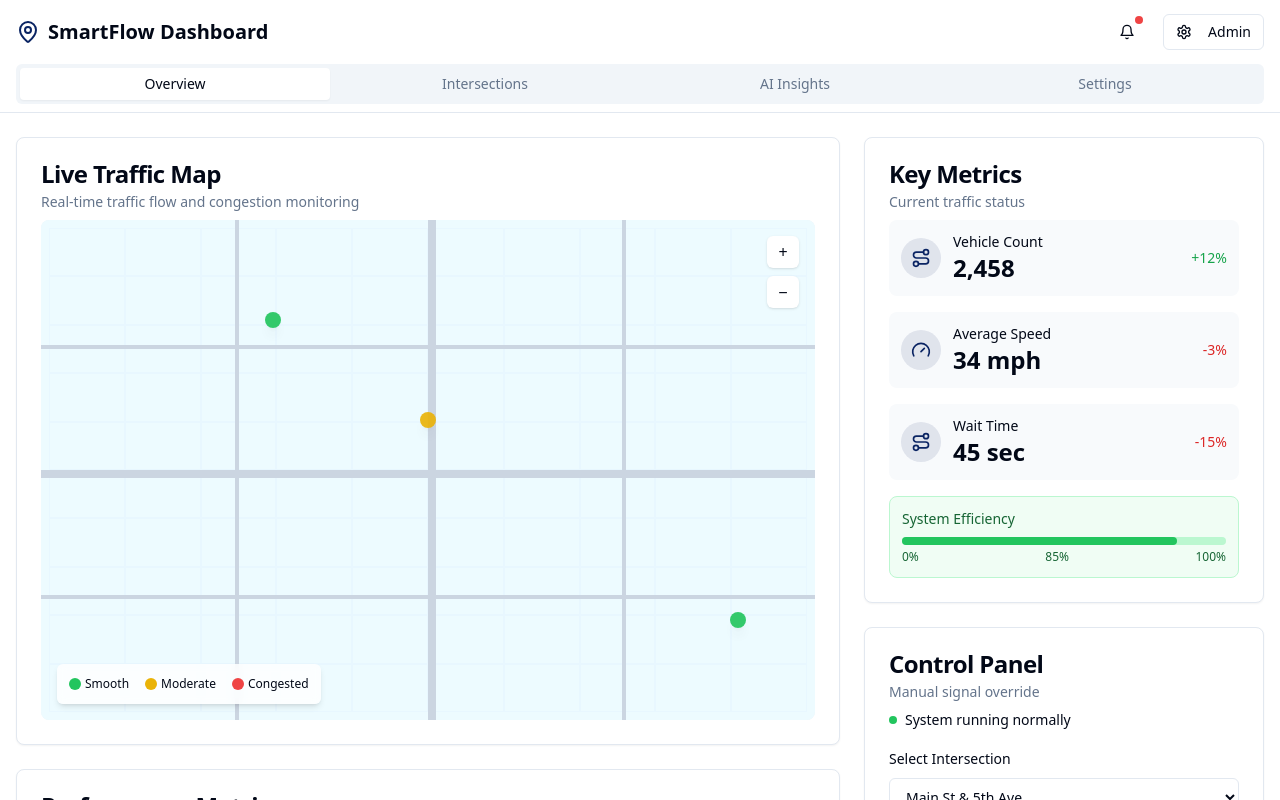
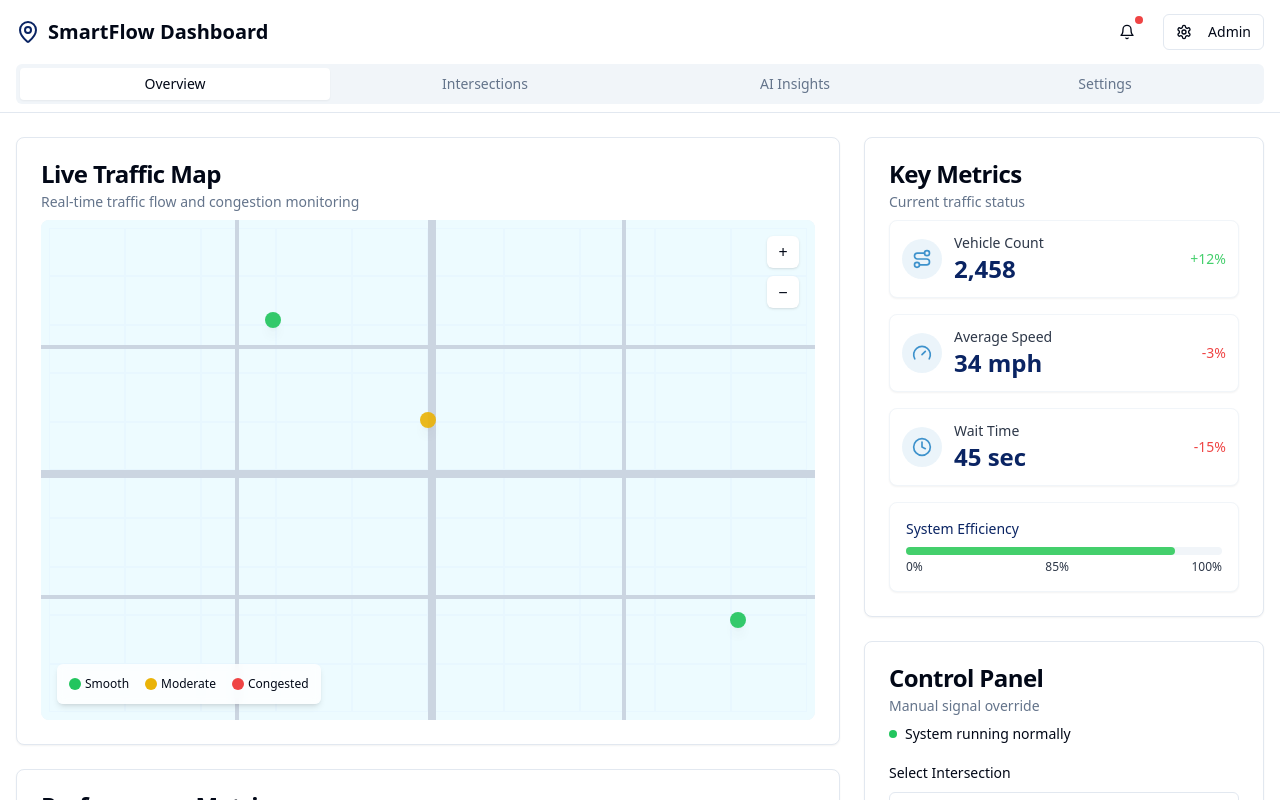
Before and after one commit to ClydPardillo/flow-smart-cities, a React (Vite) app: page /dashboard in a window 1280 px wide. Shown: the top 800 px of the page. Built offline with nearby package versions, Linux system fonts and the light colour scheme.

Commit message:
Refactor: Apply landing page theme to dashboard
Updated dashboard components to use smart city color palette and styles from the landing page, including colors, button styles, and other visual elements.

```diff
--- a/src/components/dashboard/MetricsPanel.tsx
+++ b/src/components/dashboard/MetricsPanel.tsx
@@ -1,5 +1,5 @@
 
-import { Gauge, Route } from "lucide-react";
+import { Gauge, Route, Clock } from "lucide-react";
 
 const METRICS = [
   {
@@ -21,7 +21,7 @@ const METRICS = [
     value: "45 sec",
     change: "-15%",
     status: "decrease",
-    icon: Route,
+    icon: Clock,
   },
 ];
 
@@ -29,27 +29,27 @@ const MetricsPanel = () => {
   return (
     <div className="space-y-4">
       {METRICS.map((metric) => (
-        <div key={metric.label} className="flex items-center justify-between p-3 bg-slate-50 rounded-lg">
+        <div key={metric.label} className="flex items-center justify-between p-3 bg-white rounded-lg shadow-sm border border-slate-100 hover:shadow-md transition-shadow">
           <div className="flex items-center">
-            <div className="h-10 w-10 rounded-full bg-smartcity-blue/10 flex items-center justify-center mr-3">
-              <metric.icon className="h-5 w-5 text-smartcity-blue" />
+            <div className="h-10 w-10 rounded-full bg-smartcity-teal/10 flex items-center justify-center mr-3">
+              <metric.icon className="h-5 w-5 text-smartcity-teal" />
             </div>
             <div>
-              <p className="text-sm font-medium">{metric.label}</p>
-              <p className="text-2xl font-bold">{metric.value}</p>
+              <p className="text-sm font-medium text-smartcity-darkgray">{metric.label}</p>
+              <p className="text-2xl font-bold text-smartcity-blue">{metric.value}</p>
             </div>
           </div>
-          <div className={`text-sm font-medium ${metric.status === "increase" ? "text-green-600" : "text-red-600"}`}>
+          <div className={`text-sm font-medium ${metric.status === "increase" ? "text-smartcity-green" : "text-red-500"}`}>
             {metric.change}
           </div>
         </div>
       ))}
-      <div className="bg-green-50 border border-green-200 rounded-lg p-3 mt-4">
-        <p className="text-sm font-medium text-green-800">System Efficiency</p>
-        <div className="mt-2 relative h-2 bg-green-200 rounded-full">
-          <div className="absolute top-0 left-0 h-full w-[85%] bg-green-500 rounded-full"></div>
+      <div className="bg-white border border-slate-100 rounded-lg p-4 mt-4 shadow-sm">
+        <p className="text-sm font-medium text-smartcity-blue">System Efficiency</p>
+        <div className="mt-2 relative h-2 bg-slate-100 rounded-full">
+          <div className="absolute top-0 left-0 h-full w-[85%] bg-smartcity-green rounded-full"></div>
         </div>
-        <div className="flex justify-between mt-1 text-xs text-green-800">
+        <div className="flex justify-between mt-1 text-xs text-smartcity-darkgray">
           <span>0%</span>
           <span className="font-medium">85%</span>
           <span>100%</span>
```
